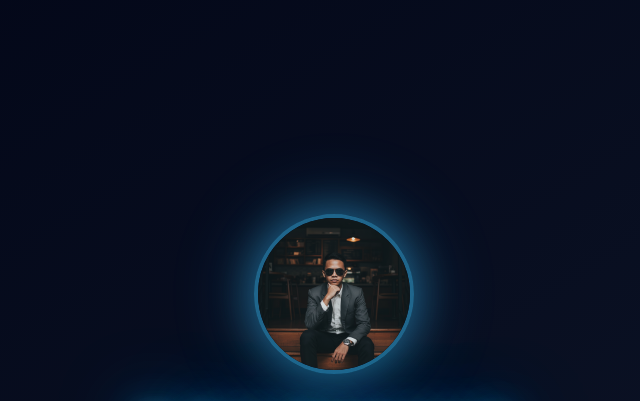
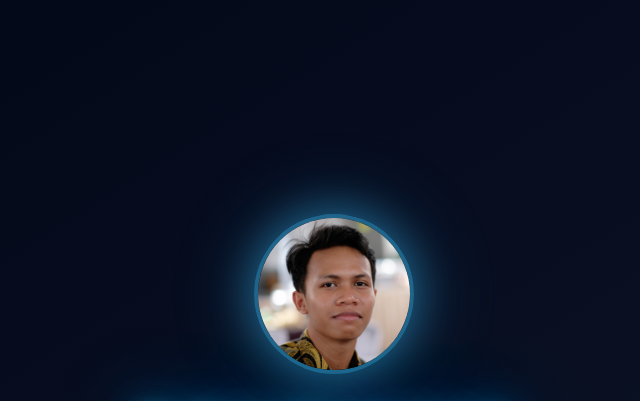
Before and after one commit to renonovriansyah/profil, a plain HTML site: page index.html in a window 1280 px wide. Shown: the top 401 px of the page, without its empty margins (306-946 px from the left). Drawn offline with nearby package versions, Linux system fonts and the light colour scheme.

Commit message:
ganti pp

```diff
--- a/index.html
+++ b/index.html
@@ -256,7 +256,7 @@
 
     <div id="splash-screen" class="fixed inset-0 z-[100] flex flex-col items-center justify-center bg-gradient-to-br from-slate-950 to-slate-900 transition-opacity duration-1000 overflow-x-hidden">
         <div class="relative">
-            <img src="images/profile.png" alt="Foto Profil M. Reno Novriansyah" class="w-40 h-40 rounded-full object-cover border-4 border-sky-400/50 animate-breathe">
+            <img src="images/profile.JPG" alt="Foto Profil M. Reno Novriansyah" class="w-40 h-40 rounded-full object-cover border-4 border-sky-400/50 animate-breathe">
         </div>
         <h1 class="mt-8 text-3xl md:text-4xl font-bold text-white text-center px-4 neon-title"><span id="typed-name"></span></h1>
         <p class="mt-3 text-center text-sm md:text-base text-slate-400 px-4"><span id="typed-tagline"></span></p>
@@ -299,7 +299,7 @@
                 <div class="spotlight-spotlight-element"></div>
 
                 <div class="md:w-1/3" data-aos="fade-right" data-aos-delay="200">
-                    <img src="images/profile.png" alt="Foto Profil" class="w-64 h-64 rounded-full mx-auto border-4 border-slate-700 shadow-lg object-cover">
+                    <img src="images/profile.JPG" alt="Foto Profil" class="w-64 h-64 rounded-full mx-auto border-4 border-slate-700 shadow-lg object-cover">
                 </div>
 
                 <div class="md:w-2/3" data-aos="fade-left" data-aos-delay="300">
```
Also changed, not shown: images/profile.JPG (added), images/profile.png (deleted).
